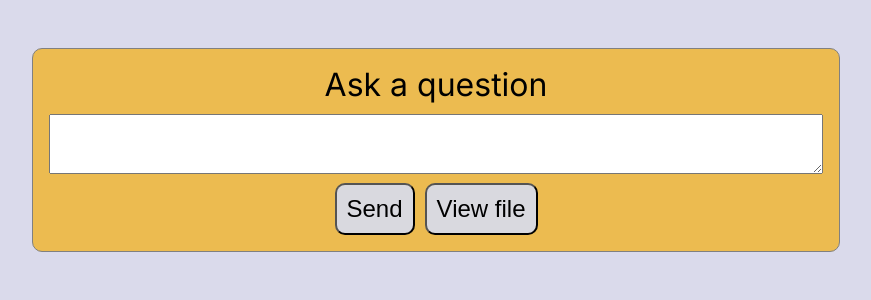
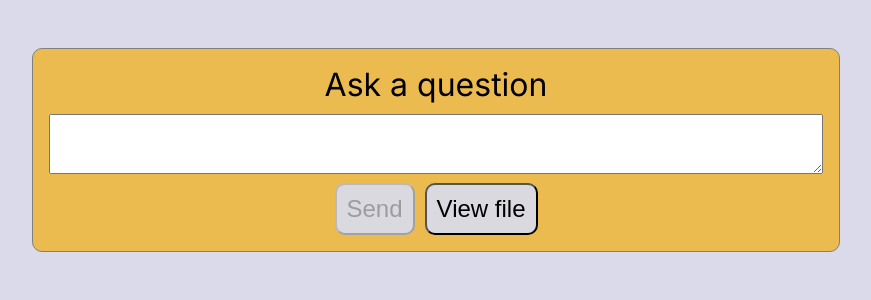
Before and after one commit to danugarri/nlp-next, a Next.js app: page / in a window 1280 px wide. Shown: the top 300 px of the page, without its empty margins (204-1075 px from the left). Built offline with nearby package versions, Linux system fonts and the light colour scheme; no server answers.

Commit message:
feature added disabled submit button

```diff
--- a/src/app/components/SearchForm/SearchForm.tsx
+++ b/src/app/components/SearchForm/SearchForm.tsx
@@ -7,6 +7,7 @@ import useAutosizeTextArea from '@/hooks/useAutosizeTextArea';
 const SearchForm = ({ handleSubmit, handleChange, updateDisplayPreview, query }: SearchFormProps) => {
   const textAreaRef = useRef<HTMLTextAreaElement>(null);
   useAutosizeTextArea(textAreaRef.current, query);
+  const isQuerying = query.length > 2;
 
   return (
     <form onSubmit={handleSubmit} className={styles['search-form-container']}>
@@ -18,7 +19,7 @@ const SearchForm = ({ handleSubmit, handleChange, updateDisplayPreview, query }:
         className={styles['search-form-input-container']}
       />
       <section className={styles['search-form-buttons']}>
-        <input type="submit" value="Send" className={styles['search-form-submit']} />
+        <input disabled={!isQuerying} type="submit" value="Send" className={styles['search-form-submit']} />
         <input
           onClick={updateDisplayPreview}
           type="button"
```
